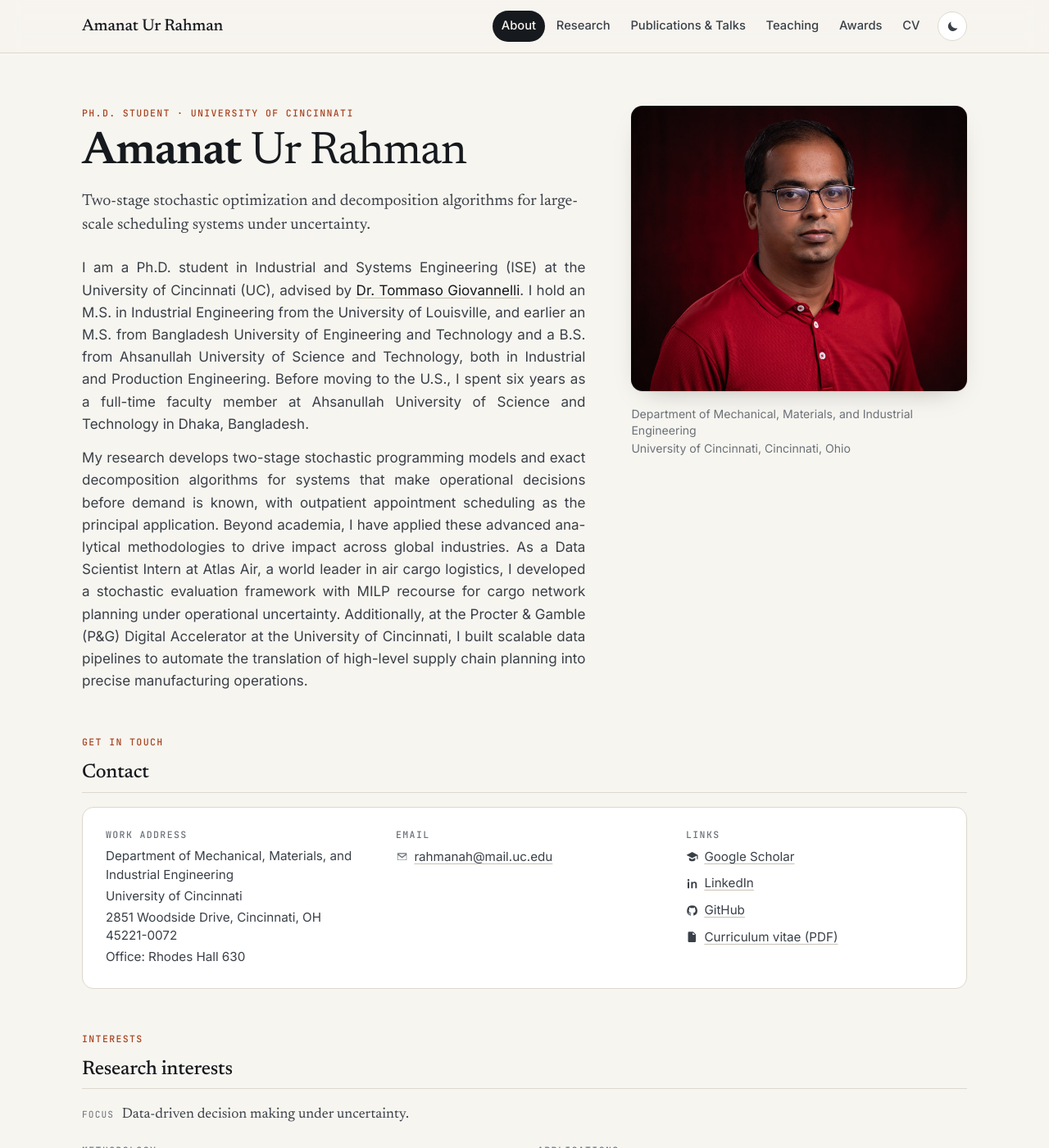
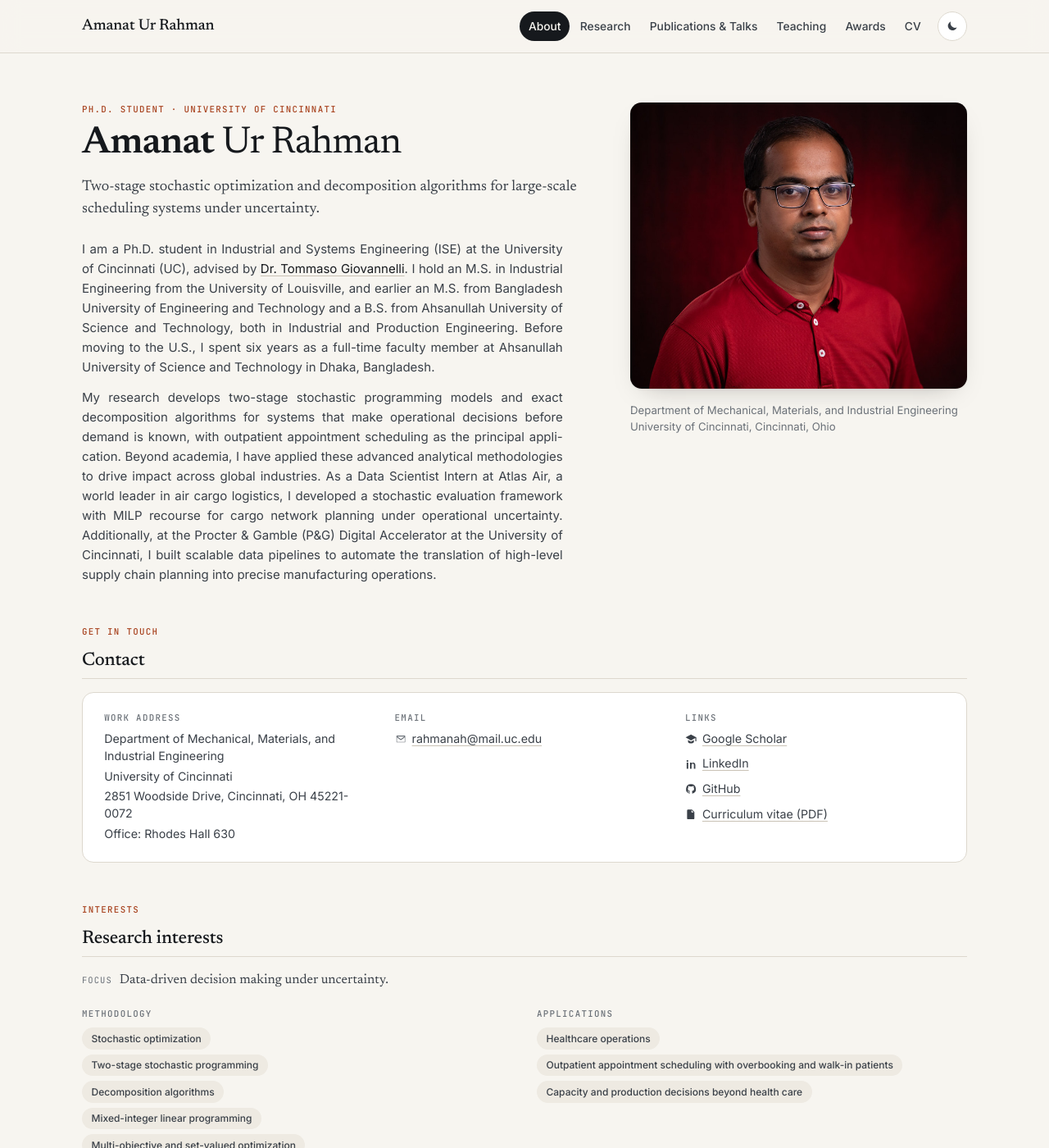
Before and after one commit to amanat-rahman/amanat-rahman.github.io, a Jekyll site: the page built from index.html, in a window 1280 px wide and 1400 px high. Shown: the whole window at 82% size. Built offline with Jekyll 4.4.1, drawn with Linux system fonts in a browser that asks for light colours.

Commit message:
Reduce type sizes across the site: 15px root and body, smaller news text and name
Co-Authored-By: Claude Opus 5.5 <noreply@anthropic.com>
Claude-Session: https://claude.ai/code/session_012gzcHSSbTY5Xckd1ycFgL5

```diff
--- a/assets/css/style.css
+++ b/assets/css/style.css
@@ -49,14 +49,14 @@
 
 /* Base ------------------------------------------------------------------- */
 *, *::before, *::after { box-sizing: border-box; }
-html { -webkit-text-size-adjust: 100%; scroll-behavior: smooth; }
+html { -webkit-text-size-adjust: 100%; scroll-behavior: smooth; font-size: 93.75%; }  /* 15px root: every rem size below scales with it */
 @media (prefers-reduced-motion: reduce) { html { scroll-behavior: auto; } *, *::before, *::after { transition: none !important; animation: none !important; } }
 body {
   margin: 0;
   background: var(--bg);
   color: var(--ink);
   font-family: var(--font-sans);
-  font-size: 1.0625rem;
+  font-size: 1rem;
   line-height: 1.6;
   font-feature-settings: "cv11", "ss01";
   text-rendering: optimizeLegibility;
@@ -129,7 +129,7 @@ em { font-style: italic; }
 .eyebrow { font-family: var(--font-mono); font-size: .72rem; font-weight: 500; letter-spacing: .12em; text-transform: uppercase; color: var(--accent); margin-bottom: .6rem; }
 .eyebrow a { text-decoration: none; color: inherit; border-bottom: 1px solid transparent; }
 .eyebrow a:hover { border-bottom-color: currentColor; }
-.display { font-family: var(--font-serif); font-size: clamp(2rem, 4.6vw, 3.5rem); line-height: 1.05; letter-spacing: -.02em; font-weight: 400; white-space: nowrap; }
+.display { font-family: var(--font-serif); font-size: clamp(2rem, 4.2vw, 3.1rem); line-height: 1.05; letter-spacing: -.02em; font-weight: 400; white-space: nowrap; }
 .display__first { font-weight: 600; }
 .lede { font-family: var(--font-serif); font-size: clamp(1.05rem, 1.5vw, 1.2rem); line-height: 1.5; color: var(--ink-2); max-width: 44ch; margin-top: 1rem; }
 .prose p + p { margin-top: .9rem; }
@@ -229,7 +229,7 @@ a.email:hover { color: var(--accent); }
 .news__item { display: grid; grid-template-columns: 6rem 1fr; gap: 1rem; padding: .55rem 0; position: relative; }
 .news__item::before { content: ""; position: absolute; left: calc(-1.4rem - 4px); top: 1.05rem; width: 7px; height: 7px; border-radius: 50%; background: var(--accent); }
 .news__date { font-family: var(--font-mono); font-size: .78rem; color: var(--muted); padding-top: .25rem; }
-.news__text { color: var(--ink-2); max-width: 80ch; }
+.news__text { color: var(--ink-2); max-width: 80ch; font-size: .95rem; }
 .news__figure { margin: .8rem 0 .4rem; max-width: 16rem; }
 .news__figure img { width: 100%; height: auto; border-radius: var(--radius); border: 1px solid var(--line); }
 .news__figure figcaption { margin-top: .45rem; font-size: .82rem; color: var(--muted); }
```
